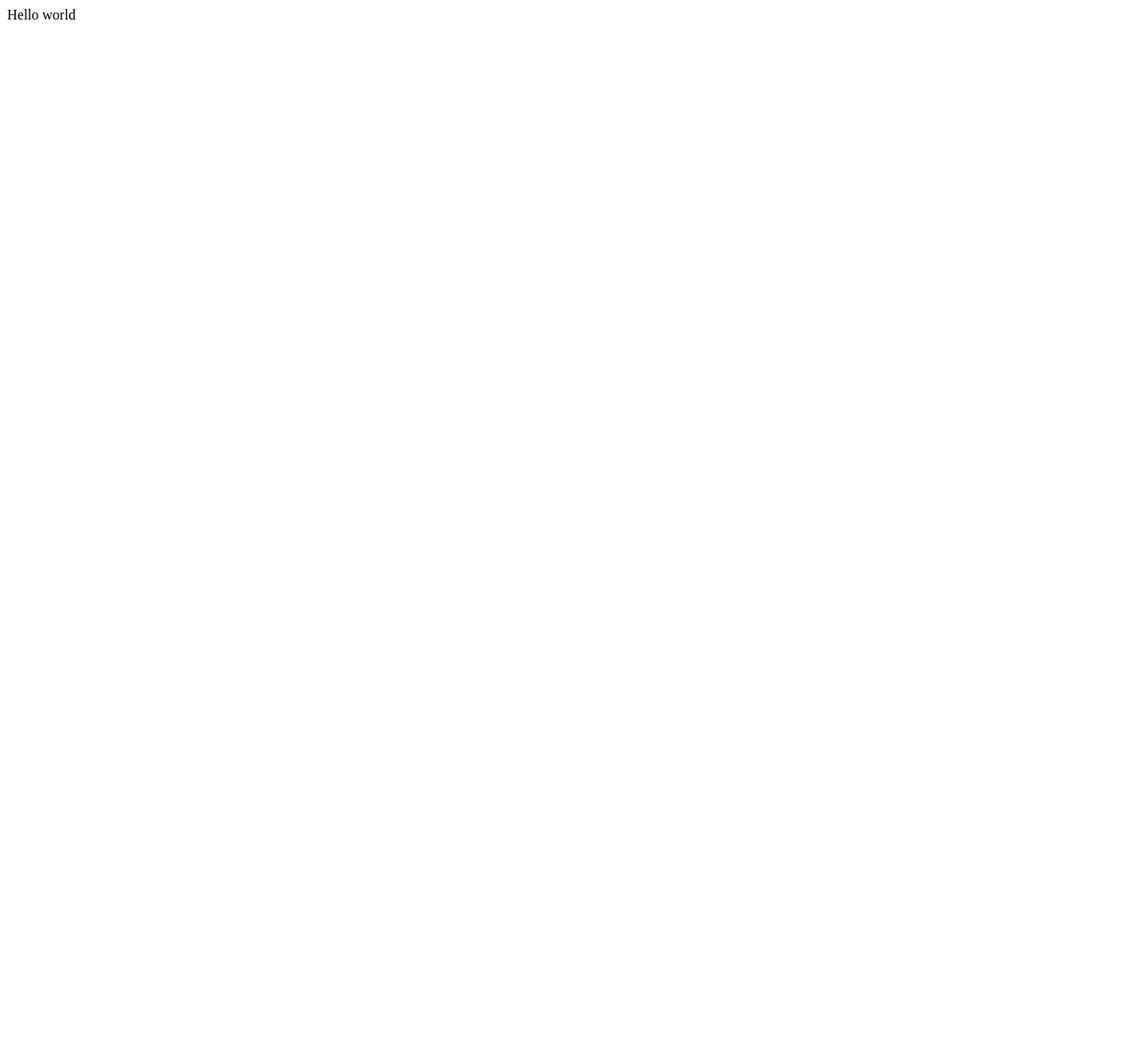
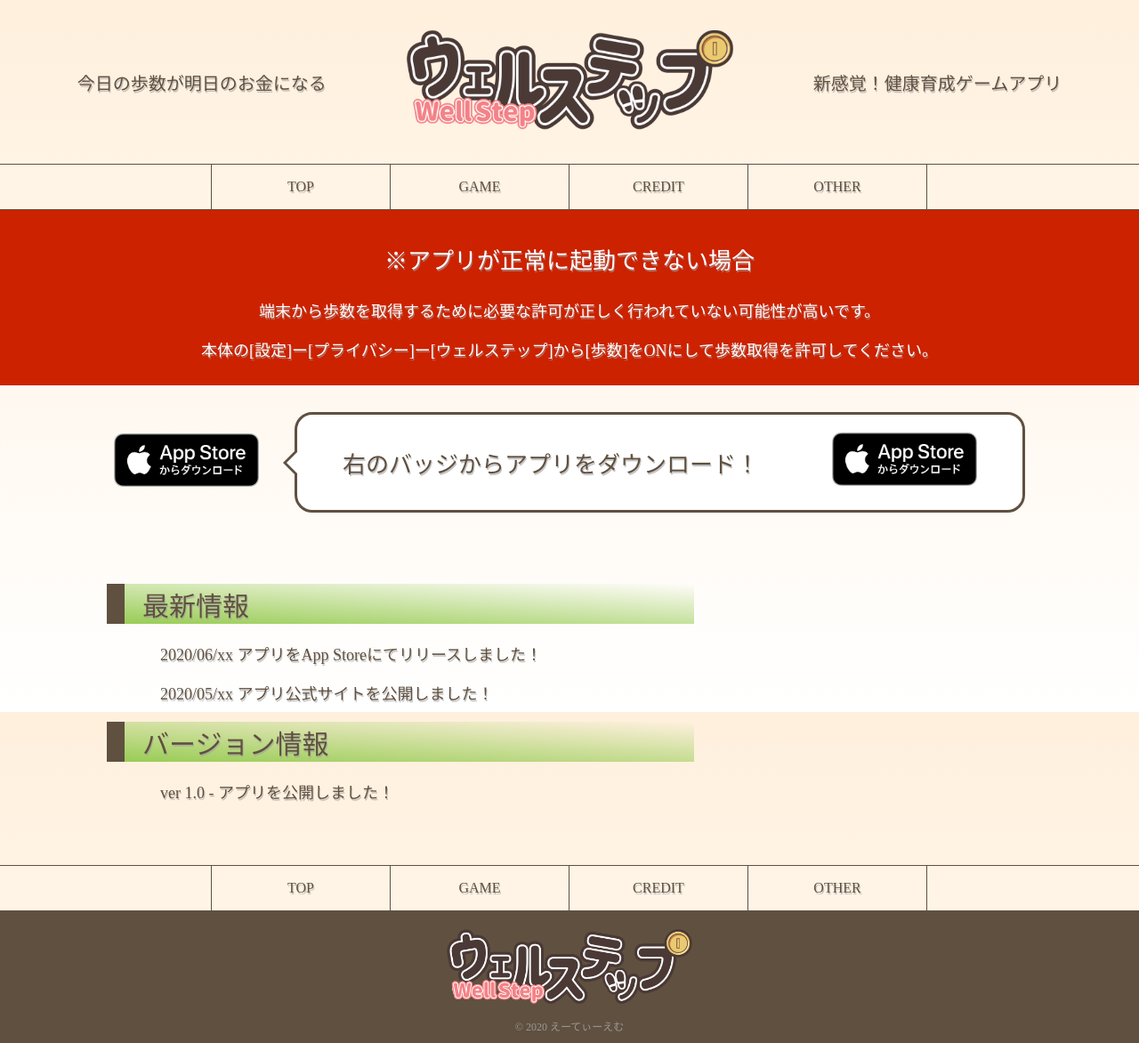
Before and after one commit to togekko/togekko.github.io, a plain HTML site: page index.html in a window 1280 px wide. Shown: the whole page at 89% size. Before the commit the page ends 800 px from the top, so only its background shows below. Drawn offline with nearby package versions, Linux system fonts and the light colour scheme; a web font is replaced by a local one.

Commit message:
0.0.1 Test

```diff
--- /dev/null
+++ b/footer.html
@@ -0,0 +1,26 @@
+<footer>
+    <div class="bar"></div>
+    <div id="main-menu" class="f-container">
+      <a href="index.html" class="f-item-mainmenu">
+        TOP
+      </a>
+      <a href="game.html" class="f-item-mainmenu">
+        GAME
+      </a>
+      <a href="staff.html" class="f-item-mainmenu">
+        CREDIT
+      </a>
+      <a href="other.html" class="f-item-mainmenu">
+        OTHER
+      </a>
+    </div>
+    <div class="bar"></div>
+    <div class="foot">
+      <center><div><img src="img/WellStepLogoRecolor.png" alt="logo" id="logo-foot"></div></center>
+      <!-- <div class="foot-title"><p>ウェルステップ</p></div>
+      <div class="foot-content"><p></p>
+        <p></p>
+      </div> -->
+      <div class="foot-copyright">© 2020 えーてぃーえむ</div>
+    </div>
+</footer>
--- /dev/null
+++ b/game.html
@@ -0,0 +1,30 @@
+<!DOCTYPE html>
+<!-- comment -->
+<!--
+comment
+-->
+<html>
+  <head>
+    <script type="text/javascript" src="https://ajax.googleapis.com/ajax/libs/jquery/3.4.1/jquery.min.js"></script>
+    <script type="text/javascript">
+      $(function() {
+        $("#header").load("header.html");
+        $("#footer").load("footer.html");
+      });
+    </script>
+    <meta charset="utf-8">
+    <title>ウェルステップ - 健康育成ゲームアプリ</title>
+    <!-- <link rel="shortcut icon" href="icon.ico"> -->
+
+    <link rel="stylesheet" href="style.css">
+  </head>
+  <body>
+    <div id="header"></div>
+    <div id="content">
+      <div class="content-main">
+
+      </div>
+    </div>
+    <div id="footer"></div>
+  </body>
+</html>
--- /dev/null
+++ b/header.html
@@ -0,0 +1,29 @@
+<header>
+  <div id="title" class="f-container">
+    <div class="f-item2">
+      今日の歩数が明日のお金になる
+    </div>
+    <div class="f-item">
+      <img src="img/WellStepLogoRecolor.png" alt="logo" id="logo">
+    </div>
+    <div class="f-item2">
+      新感覚！健康育成ゲームアプリ
+    </div>
+  </div>
+  <div class="bar"></div>
+  <div id="main-menu" class="f-container">
+    <a href="index.html" class="f-item-mainmenu">
+      TOP
+    </a>
+    <a href="game.html" class="f-item-mainmenu">
+      GAME
+    </a>
+    <a href="staff.html" class="f-item-mainmenu">
+      CREDIT
+    </a>
+    <a href="other.html" class="f-item-mainmenu">
+      OTHER
+    </a>
+  </div>
+  <div class="bar"></div>
+</header>
--- a/index.html
+++ b/index.html
@@ -1 +1,74 @@
-Hello world
+<!DOCTYPE html>
+<!-- comment -->
+<!--
+comment
+-->
+<html>
+  <head>
+    <script type="text/javascript" src="https://ajax.googleapis.com/ajax/libs/jquery/3.4.1/jquery.min.js"></script>
+    <script type="text/javascript">
+      $(function() {
+        $("#header").load("header.html");
+        $("#footer").load("footer.html");
+      });
+    </script>
+    <meta charset="utf-8">
+    <title>ウェルステップ - 健康育成ゲームアプリ</title>
+    <!-- <link rel="shortcut icon" href="icon.ico"> -->
+
+    <link rel="stylesheet" href="style.css">
+  </head>
+  <body>
+    <div id="header">
+    </div>
+    <div class="alert">
+      <div class="alert-title"><p>※アプリが正常に起動できない場合</p></div>
+      <div class="alert-content"><p>端末から歩数を取得するために必要な許可が正しく行われていない可能性が高いです。</p>
+        <p>本体の[設定]ー[プライバシー]ー[ウェルステップ]から[歩数]をONにして歩数取得を許可してください。</p>
+      </div>
+    </div>
+    <div id="content">
+      <div class="centerize">
+        <div class="f-item"><img src="img/DLFAS.png" alt="illust" class="navigator-arc"></div>
+        <div class="round-left">
+          <div class="download">
+            <div class="f-item">右のバッジからアプリをダウンロード！</div>
+            <div class="f-item"><img src="img/DLFAS.png" alt="download-iOS" class="download-iOS"></div>
+          </div>
+        </div>
+      </div>
+      <div class="content-main">
+        <div><!--history-->
+          <div class="staff">
+            <div class="job">
+              <div class="job-block">
+              </div>
+              <div class="job-text-out">
+                <div class="job-text">最新情報</div>
+              </div>
+            </div>
+          </div>
+          <div class="ppcontent">
+            <p>2020/06/xx アプリをApp Storeにてリリースしました！</p>
+            <p>2020/05/xx アプリ公式サイトを公開しました！</p>
+          </div>
+        </div>
+        <div><!--version-->
+          <div class="staff">
+            <div class="job">
+              <div class="job-block">
+              </div>
+              <div class="job-text-out">
+                <div class="job-text">バージョン情報</div>
+              </div>
+            </div>
+          </div>
+          <div class="ppcontent">
+            <p>ver 1.0 - アプリを公開しました！</p>
+          </div>
+        </div>
+      </div>
+    </div>
+    <div id="footer"></div>
+  </body>
+</html>
--- /dev/null
+++ b/style.css
@@ -0,0 +1,272 @@
+@charset "utf-8";
+
+@font-face{
+  font-family: 'MyFont';
+	src: url('font/LightNovelPop.otf');
+}
+
+@font-face{
+  font-family: 'Hiragino Maru Gothic ProN';
+  src: 'Hiragino Maru Gothic ProN';
+}
+body{
+  /* background: -moz-linear-gradient(top, rgba(255,240,221,.8),a rgba(255,255,255,.8), url('img/WoodBackGround.jpg'));
+  background: -webkit-linear-gradient(top, rgba(255,240,221,.8),a rgba(255,255,255,.8), url('img/WoodBackGround.jpg'));
+  background: linear-gradient(to bottom, rgba(255,240,221,.8),a rgba(255,255,255,.8), url('img/WoodBackGround.jpg')); */
+  background: -moz-linear-gradient(top, #FFF0DD, #FFFFFF);
+  background: -webkit-linear-gradient(top, #FFF0DD, #FFFFFF);
+  background: linear-gradient(to bottom, #FFF0DD, #FFFFFF);
+  background-repeat: no-repeat;
+  background-size: cover;
+  background-attachment: fixed;
+  margin: 0px;
+  font-family: MyFont;
+  /* font-family: 'ヒラギノ丸ゴ ProN W4', 'Hiragino Maru Gothic ProN', 'ヒラギノ丸ゴ Pro W4',
+  'Hiragino Maru Gothic Pro', '游ゴシック', 'Yu Gothic', '游ゴシック体', YuGothic, 'ヒラギノ角ゴ ProN W3',
+  'Hiragino Kaku Gothic ProN', 'メイリオ', Meiryo, sans-serif; */
+  color: #605040;
+  text-shadow: 1px 2px 0px #a0a0a099;
+  font-size: 18px;
+
+}
+
+#header{
+  /* padding: 10px 0; */
+}
+
+#title{
+  padding: 20px 0;
+  /* height: 140px; */
+  width: auto;
+  font-size: 16px;
+}
+
+#main-menu{
+  justify-content: center;
+  height: 50px;
+  width: auto;
+  font-size: 16px;
+}
+
+.centerize{
+  margin: 0 auto;
+  display: flex;
+  width: 80vw;
+  text-align: center;
+  align-items: center;
+}
+
+.download{
+  font-size: 26px;
+  padding: 10px;
+  text-align: center;
+  display: flex;
+  justify-content: space-around;
+  align-items: center;
+}
+
+.round{
+  margin: 10px auto;
+  max-width: 720px;
+  border: solid;
+  border-radius: 10px;
+  background-color: #FFFFFF;
+  padding: 10px;
+}
+
+.round-left {
+  border-radius: 20px;
+  position: relative;
+  display: inline-block;
+  margin: 10px auto;
+  padding: 10px;
+  width: 800px;
+  font-size: 16px;
+  background: #FFF;
+  border: solid 3px;
+  /* box-sizing: border-box; */
+}
+
+.round-left:before {
+  content: "";
+  position: absolute;
+  top: 50%;
+  left: -24px;
+  margin-top: -12px;
+  border: 12px solid transparent;
+  border-right: 12px solid #FFF;
+  z-index: 2;
+}
+
+.round-left:after {
+  content: "";
+  position: absolute;
+  top: 50%;
+  left: -30px;
+  margin-top: -14px;
+  border: 14px solid transparent;
+  border-right: 14px solid;
+  z-index: 1;
+}
+
+.history{
+
+}
+
+.content-main {
+  margin: 70px 0;
+}
+
+.bar {
+  text-align: center;
+  border-bottom: 1px solid #605040;
+}
+
+.alert {
+  padding: 10px 0;
+  background-color: #CC2200;
+  color: #FFFFFF;
+}
+
+.alert-title {
+  padding: 0;
+  font-size: 26px;
+  text-align: center;
+}
+
+.alert-content {
+  padding: 0;
+  text-align: center;
+}
+
+#logo {
+  height: 140px;
+  /* background-color: #00FFFF; */
+}
+
+#logo-foot {
+  height: 105px;
+  margin: 0 auto;
+}
+
+#content {
+  margin: 20px 0;
+  padding: 0 0;
+}
+
+.download-iOS {
+  margin-left: 20px;
+  height: 60px;
+  text-align: center;
+  flex-grow: 0;
+}
+
+.navigator-arc {
+  margin-right: 40px;
+  height: 60px;
+  /* margin: 0 auto; */
+  text-align: center;
+  flex-grow: 0;
+}
+
+.foot {
+  padding: 10px 60px;
+  background-color: #605040;
+  color: #FFFFFF;
+}
+
+.foot-title {
+  padding: 0;
+  font-size: 26px;
+  text-align: center;
+}
+
+.foot-content {
+  padding: 0;
+  text-align: center;
+}
+
+.foot-copyright {
+  font-size: 12px;
+  text-align: center;
+  text-shadow: none;
+  color: #999999;
+  font-family: 'Hiragino Maru Gothic ProN';
+}
+
+.f-container{
+  padding: 0;
+  display: flex;
+  justify-content: space-around;
+  align-items: center;
+}
+
+.f-item{
+  text-align: center;
+  flex-grow: 0;
+}
+
+.f-item2{
+  text-align: center;
+  flex-grow: 1;
+  font-size: 20px;
+}
+
+.f-item-mainmenu{
+  margin-left: -1px;
+  height: 50px;
+  color: #605040;
+  width: 200px;
+  text-align: center;
+  border-left: 1px solid #605040;
+  border-right: 1px solid #605040;
+  display: flex;
+  align-items: center;
+  text-decoration: none;
+  justify-content: space-around;
+  transition: .4s;
+}
+
+.f-item-mainmenu:hover {
+  background: #605040;
+  color: white;
+}
+
+.staff{
+  margin: 20px 0;
+}
+
+.job{
+  margin-left: 120px;
+  width: calc(100% - 120px);
+  display: flex;
+  align-items: center;
+}
+.job-block{
+  background-color: #605040;
+  width: 20px;
+  height: 45px;
+}
+.job-text-out{
+  width: 600px;
+  padding: 0 20px 0 20px;
+  margin: 0;
+  height: 45px;
+  background: linear-gradient(3deg, #99cc55, rgba(153, 204, 65, 0));
+  display: flex;
+  align-items: center;
+}
+
+.job-text{
+  font-size: 30px;
+}
+
+.staff-name{
+  margin-left: 180px;
+  padding: 10px 0;
+  font-size: 24px;
+}
+
+.ppcontent{
+  margin-left: 180px;
+}
```
Also changed, not shown: other.html (added, +57 -0 lines), staff.html (added, +114 -0 lines), img/DLFAS.png (added), img/WellStepLogoRecolor.png (added), img/WoodBackGround.jpg (added), img/logo.png (added), test.txt (deleted), 2 other files.
